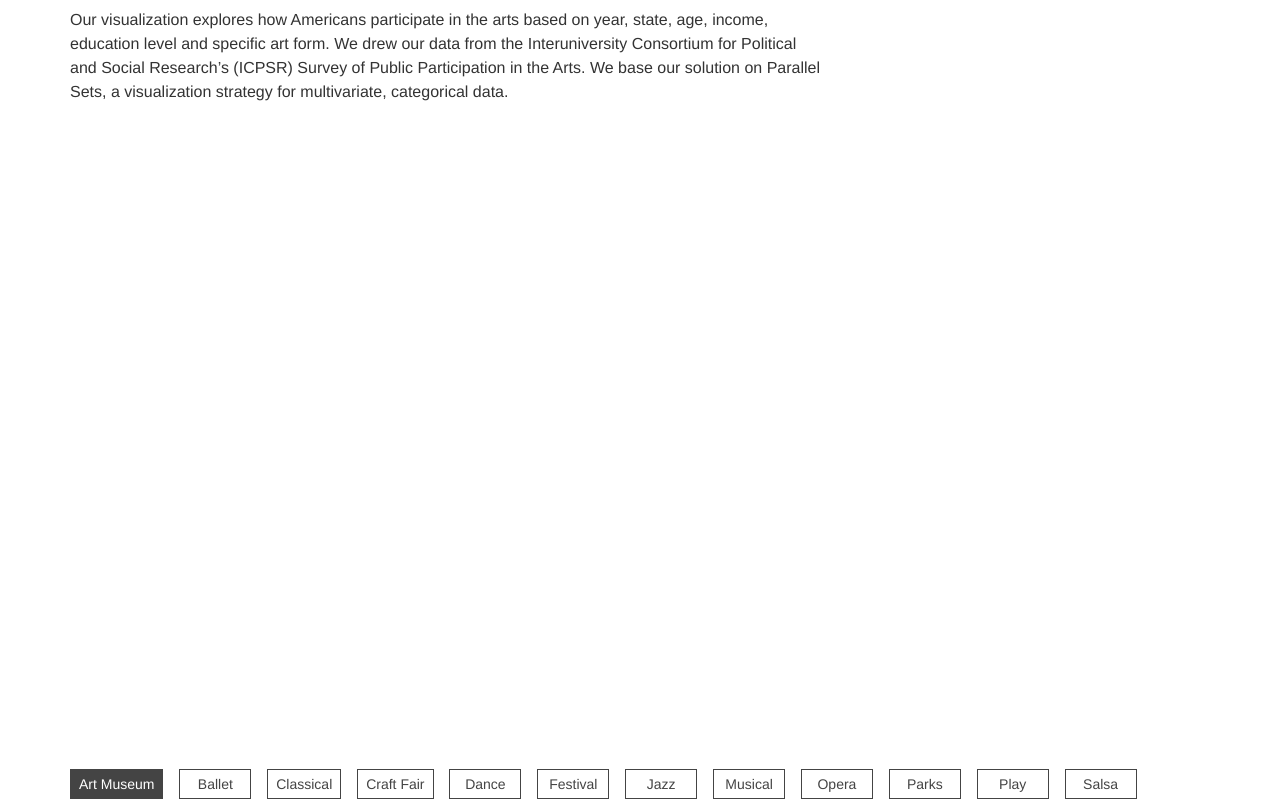
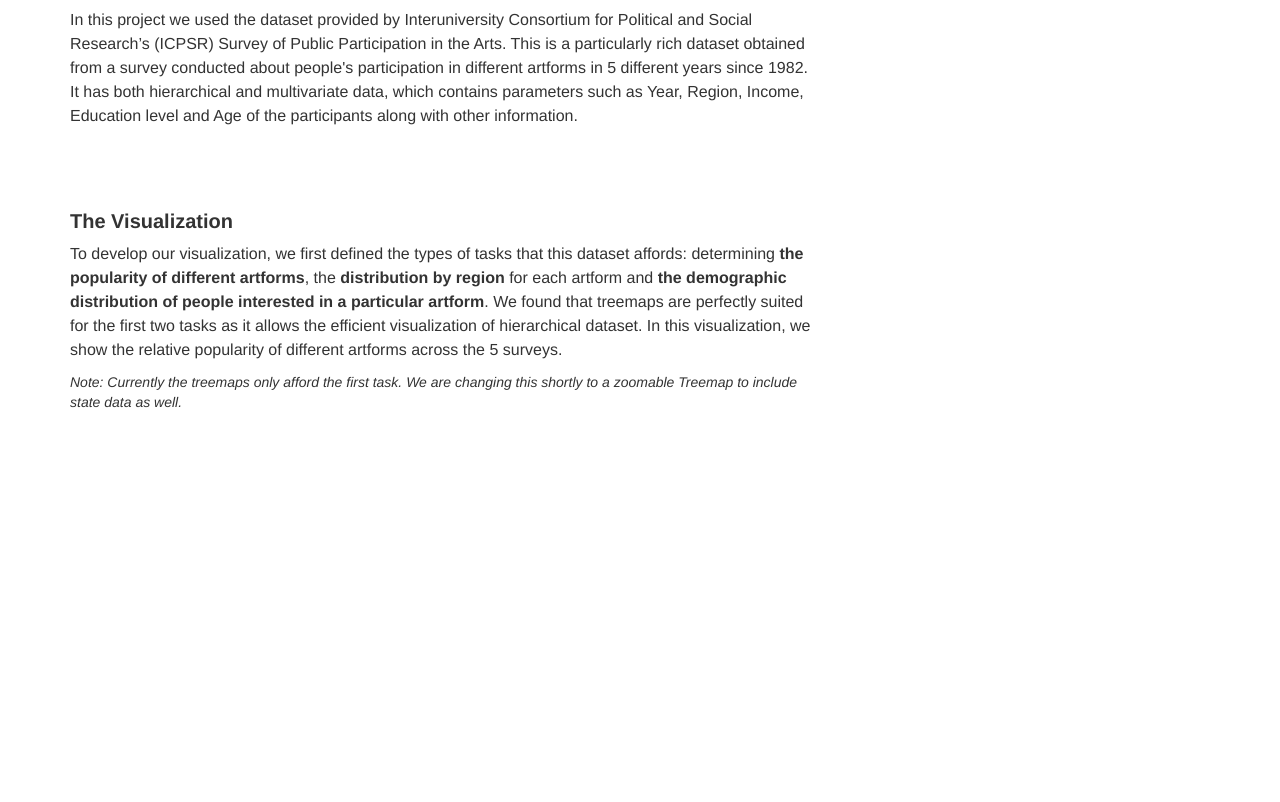
Before and after one commit to abhsarma/Arts-Engagement, a plain HTML site: page index.html in a window 1280 px wide. Shown: the part 160-962 px from the top of the page. Drawn offline with nearby package versions, Linux system fonts and the light colour scheme; no server answers.

Commit message:
Description added

```diff
--- a/css/custom.css
+++ b/css/custom.css
@@ -5,17 +5,29 @@ h1 {
 	line-height: 48px;
 }
 
-h4 {
+h4.section {
 	font-family: 'Helvetica Neue', sans-serif;
 	font-weight: 600;
-	font-size: 24px;
+	font-size: 20px;
 }
 
 .body-text {
 	font-family: 'Helvetica Neue', sans-serif;
-	font-weight: 300;
+	font-weight: 400;
 	font-size: 16px;
 	line-height: 24px;
+}
+
+.note-text {
+	font-family: 'Helvetica Neue', sans-serif;
+	font-weight: 300;
+	font-size: 14px;
+	font-style: italic;
+}
+
+.margin-lg{
+	margin-top: 72px !important;
+	margin-bottom: 72px !important;
 }
 
 .margin-top-lg{
@@ -60,8 +72,8 @@ h4 {
 	height: 30px;
 	padding-left: 8px;
 	padding-right: 8px;
-	min-width: 72px;
-	font-size: 14px;
+	min-width: 64px;
+	font-size: 12px;
 	font-family: 'Helvetica Neue';
 	line-height: 28px;
 	border: #444 1px solid;
--- a/index.html
+++ b/index.html
@@ -30,14 +30,14 @@
         }
 
         .dimension tspan.name {
-            font-family: 'Source Sans Pro', sans-serif;
+            font-family: 'Helvetica Neue', sans-serif;
             font-size: 24px;
             fill: #333;
             font-weight: 600;
         }
 
         .category text{
-            font-family: 'Source Sans Pro', sans-serif;
+            font-family: 'Helvetica Neue', sans-serif;
             font-size: 16px;
             fill: #333;
             font-weight: 400;
@@ -50,20 +50,29 @@
         <div class="row">
             <div class="col-lg-8">
                 <h1 class="title margin-top-lg">Analysing how Americans engage in Arts</h1>
-                <p class="body-text margin-md">Our visualization explores how Americans participate in the arts based on year, state, age, income, education level and specific art form. We drew our data from the Interuniversity Consortium for Political and Social Research’s (ICPSR) Survey of Public Participation in the Arts. We base our solution on Parallel Sets, a visualization strategy for multivariate, categorical data.</p>
+                <p class="body-text margin-top-md">In this project we used the dataset provided by Interuniversity Consortium for Political and Social Research’s (ICPSR) Survey of Public Participation in the Arts. This is a particularly rich dataset obtained from a survey conducted about people's participation in different artforms in 5 different years since 1982. It has both hierarchical and multivariate data, which contains parameters such as Year, Region, Income, Education level and Age of the participants along with other information.</p>
             </div>
         </div>
 
         <div class="row">
+            <div class="col-lg-8">
+                <h4 class="section margin-top-lg">The Visualization</h4>
+                <p class="body-text">To develop our visualization, we first defined the types of tasks that this dataset affords: determining <b>the popularity of different artforms</b>, the <b>distribution by region</b> for each artform and <b>the demographic distribution of people interested in a particular artform</b>. We found that treemaps are perfectly suited for the first two tasks as it allows the efficient visualization of hierarchical dataset. In this visualization, we show the relative popularity of different artforms across the 5 surveys.</p>
+                <p class="note-text">Note: Currently the treemaps only afford the first task. We are changing this shortly to a zoomable Treemap to include state data as well.</p>
+            </div>
             <div class="col-lg-12">
-                <div class="margin-btm-lg">
+                <div class="margin-top-md margin-btm-lg">
                     <svg  id="treemap" width="960" height="540"></svg>
                 </div>
             </div>
         </div>
 
         <div class="row">
-            <div class="col-lg-12">
+            <div class="col-lg-8">
+                <h4 class="section margin-top-sm">Visualization of Demographic Distribution</h4>
+                <p class="body-text">We base our solution on Parallel Sets, a visualization strategy for multivariate, categorical data.</p>
+            </div>
+            <div class="col-lg-12 margin-top-md">
                 <div class="btn-tabs btn-active text-center" onclick="setParsets(this.innerText)">Art Museum</div>
                 <div class="btn-tabs text-center" onclick="setParsets(this.innerText)">Ballet</div>
                 <div class="btn-tabs text-center" onclick="setParsets(this.innerText)">Classical</div>
```
